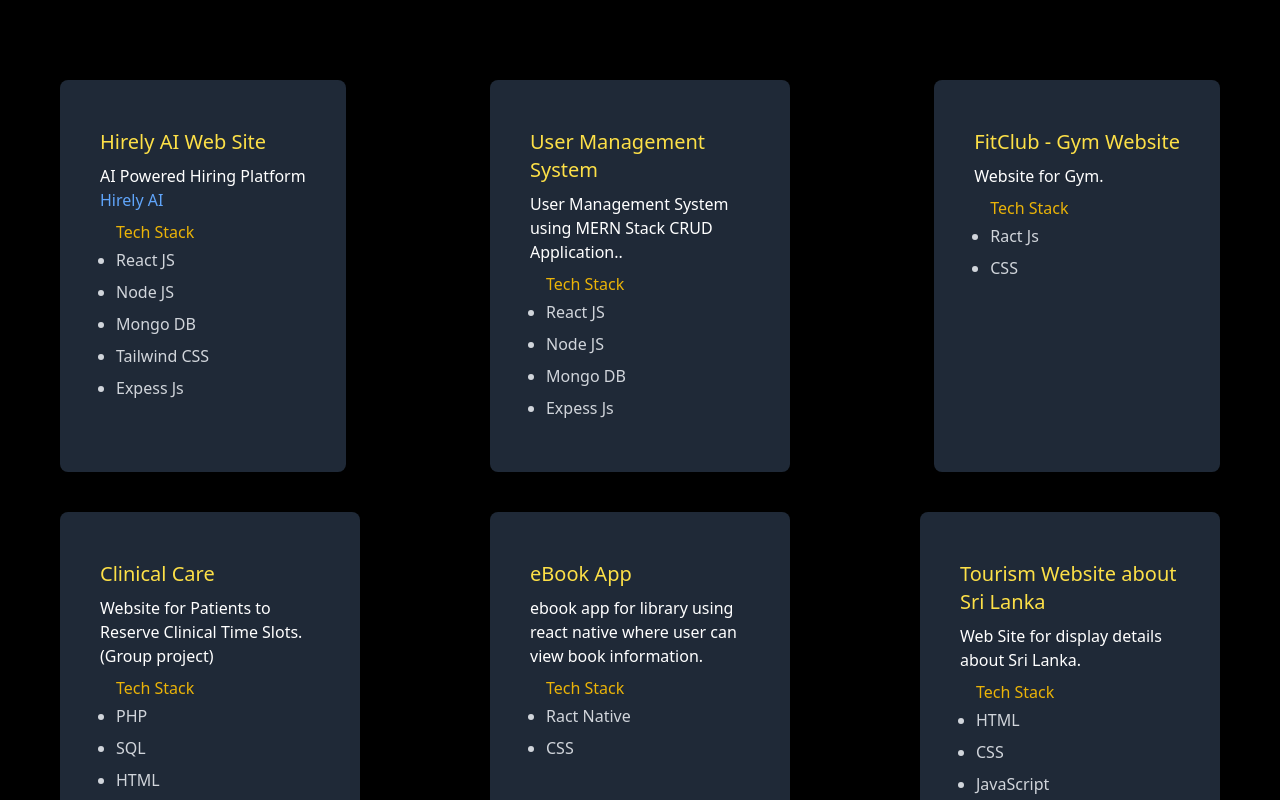
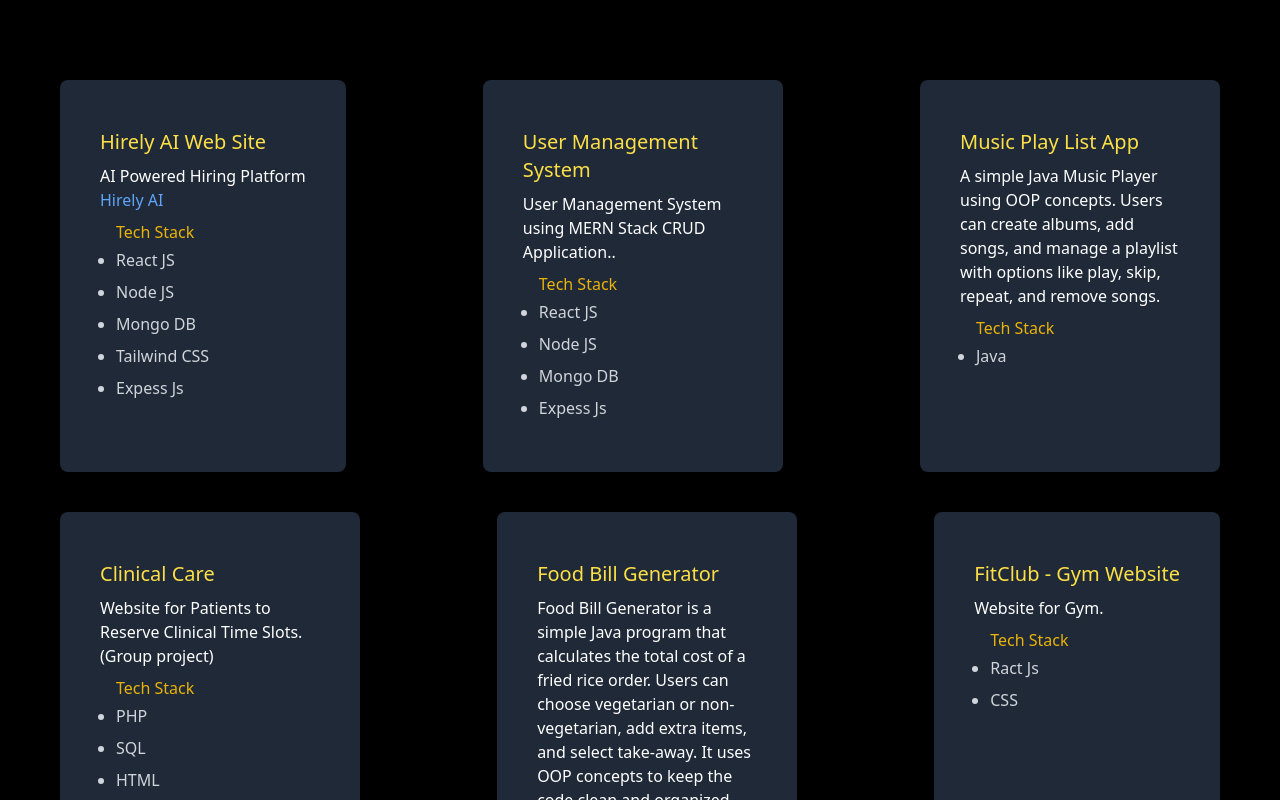
Before and after one commit to Kavimaleesha/myportfolio, a React (Create React App) app: page / in a window 1280 px wide. Shown: the part 1100-1900 px from the top of the page. Built offline with nearby package versions, Linux system fonts and the light colour scheme.

Commit message:
Add New Project

```diff
--- a/src/components/sampleData/moduleList.js
+++ b/src/components/sampleData/moduleList.js
@@ -132,17 +132,12 @@ export const projectList = [
     },
     {
         id:3,
-        projectName:"FitClub - Gym Website",
-        projectDiscription:"Website for Gym.",
+        projectName:"Music Play List App",
+        projectDiscription:"A simple Java Music Player using OOP concepts. Users can create albums, add songs, and manage a playlist with options like play, skip, repeat, and remove songs.",
         projectTools:[
             {
-                tool:"Ract Js"
+                tool:"Java"
             },
-            {
-                tool:"CSS"
-            },
-
-
         ]
     },
     {
@@ -170,20 +165,31 @@ export const projectList = [
     },
     {
         id:5,
-        projectName:"eBook App",
-        projectDiscription:"ebook app for library using react native where user can view book information.",
+        projectName:"Food Bill Generator",
+        projectDiscription:"Food Bill Generator is a simple Java program that calculates the total cost of a fried rice order. Users can choose vegetarian or non-vegetarian, add extra items, and select take-away. It uses OOP concepts to keep the code clean and organized.",
         projectTools:[
             {
-                tool:"Ract Native"
+                tool:"Java"
+            },
+        ]
+    },
+    {
+        id:6,
+        projectName:"FitClub - Gym Website",
+        projectDiscription:"Website for Gym.",
+        projectTools:[
+            {
+                tool:"Ract Js"
             },
             {
                 tool:"CSS"
             },
 
+
         ]
     },
     {
-        id:6,
+        id:7,
         projectName:"Tourism Website about Sri Lanka",
         projectDiscription:"Web Site for display details about Sri Lanka.",
         projectTools:[
@@ -199,7 +205,7 @@ export const projectList = [
         ]
     },
     {
-        id:7,
+        id:8,
         projectName:"Cab Service System",
         projectDiscription:"Calculate price of cab serice based on vehicle type, number of passengers and payload.",
         projectTools:[
@@ -210,7 +216,7 @@ export const projectList = [
         ]
     },
     {
-        id:8,
+        id:9,
         projectName:"Crud Forum",
         projectDiscription:"Web application perform crud opperations using php. ",
         projectTools:[
@@ -226,7 +232,7 @@ export const projectList = [
         ]
     },
     {
-        id:9,
+        id:10,
         projectName:"Portfolio",
         projectDiscription:"My Portfolio - Kavindu Maleesha",
         projectTools:[
```
